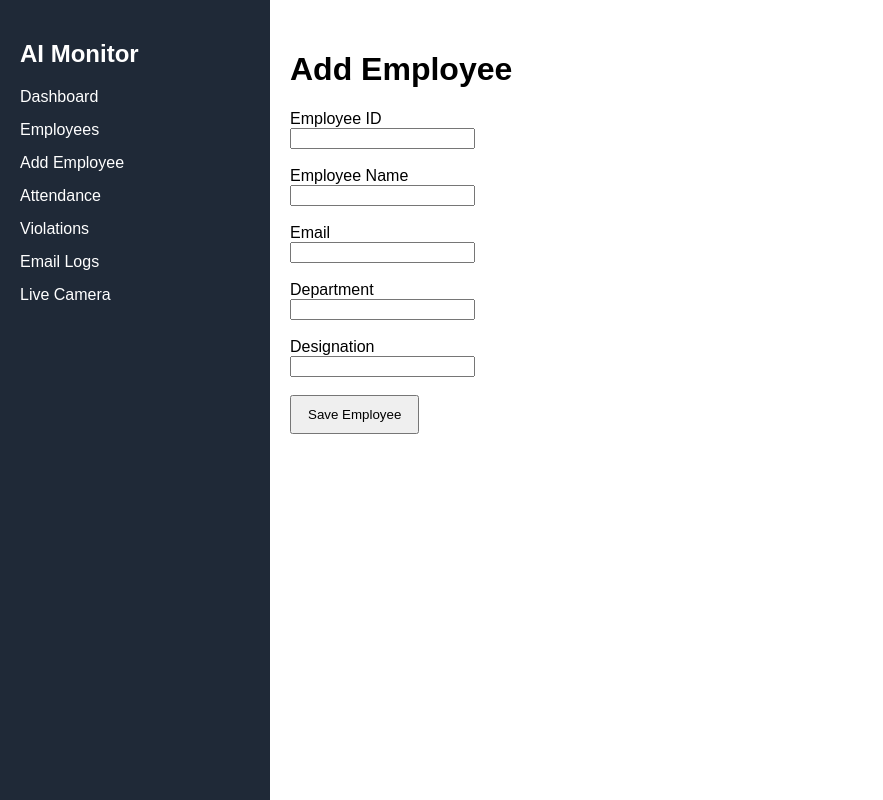
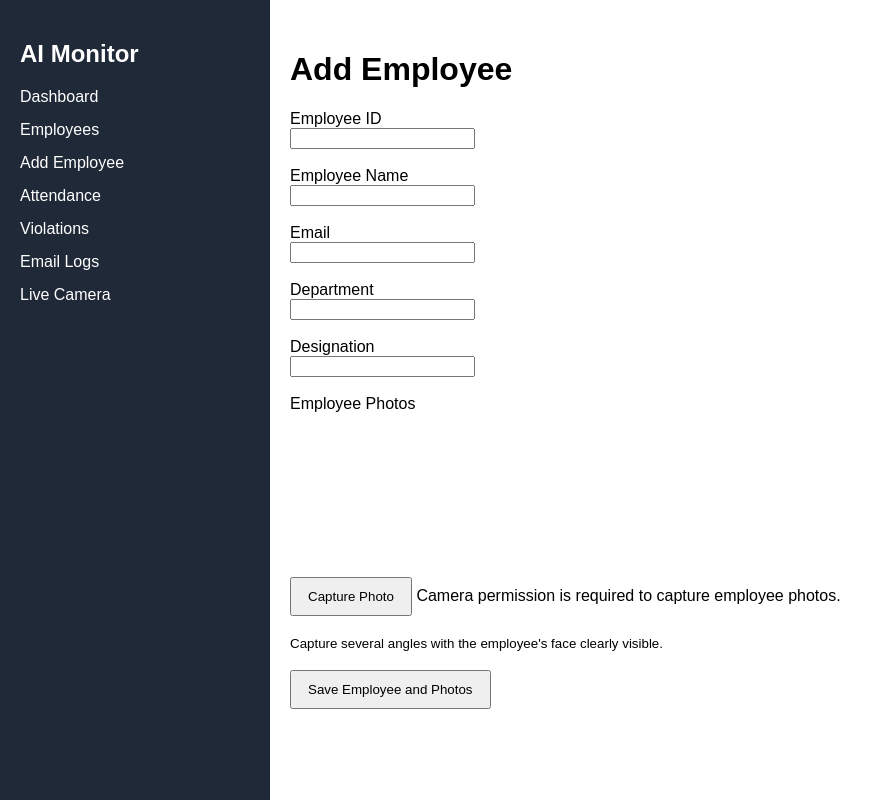
Before and after one commit to khushimaurya1/Smart_Employee_Monitoring_System_with_FaceMaskDetection, a Flask app: page /add_employee in a window 1280 px wide. Shown: the whole page, without its empty margins (0-883 px from the left). Run offline with Flask 3, Linux system fonts and the light colour scheme.

Commit message:
Add deployable camera recognition and guest support

```diff
--- a/app.py
+++ b/app.py
@@ -2,9 +2,13 @@ from __future__ import annotations
 
 import subprocess
 import sys
+import os
+import threading
+import time
 from pathlib import Path
 
-from flask import Flask, redirect, render_template, request, url_for
+from flask import Flask, jsonify, redirect, render_template, request, url_for
+from werkzeug.utils import secure_filename
 
 from database import Database
 
@@ -12,11 +16,141 @@ app = Flask(__name__)
 
 BASE_DIR = Path(__file__).resolve().parent
 db = Database()
+monitoring_enabled = os.environ.get("ENABLE_LOCAL_MONITORING", "false").lower() == "true"
+frame_processing_enabled = os.environ.get("ENABLE_FRAME_PROCESSING", "true").lower() == "true"
+monitoring_components = None
+monitoring_lock = threading.Lock()
+
+
+def get_monitoring_components():
+    global monitoring_components
+
+    if monitoring_components is None:
+        from detector import MaskDetector
+        from recognizer import FaceRecognizer
+        from tracker import EmployeeTracker
+
+        monitoring_components = (
+            MaskDetector(),
+            FaceRecognizer(),
+            EmployeeTracker(),
+        )
+
+    return monitoring_components
+
+
+def point_is_inside_box(point_x, point_y, box):
+    x1, y1, x2, y2 = box
+    return x1 <= point_x <= x2 and y1 <= point_y <= y2
+
+
+def reset_monitoring_components():
+    global monitoring_components
+    with monitoring_lock:
+        monitoring_components = None
 
 
 @app.route("/")
 def dashboard():
     return render_template("dashboard.html")
+
+
+@app.route("/health")
+def health():
+    return jsonify(status="ok", service="smart-employee-monitoring")
+
+
+@app.route("/process_frame", methods=["POST"])
+def process_frame():
+    if not frame_processing_enabled:
+        return jsonify(error="Frame processing is disabled"), 503
+
+    uploaded_frame = request.files.get("image")
+    if uploaded_frame is None:
+        return jsonify(error="No camera frame was uploaded"), 400
+
+    try:
+        import cv2
+        import numpy as np
+        from employee_data import HR
+        from mail import email_configuration_error, send_email, send_hr_email
+        from screenshot import save_screenshot
+
+        frame_bytes = uploaded_frame.read()
+        frame = cv2.imdecode(np.frombuffer(frame_bytes, dtype=np.uint8), cv2.IMREAD_COLOR)
+        if frame is None:
+            return jsonify(error="The uploaded camera frame is invalid"), 400
+
+        started_at = time.perf_counter()
+        with monitoring_lock:
+            detector, recognizer, tracker = get_monitoring_components()
+            recognized_faces = recognizer.recognize(frame)
+            detection_results = detector.detect(frame)
+            detections = []
+            attendance_marked = []
+            violations_logged = []
+            email_status = "not_needed"
+
+            for result in detection_results:
+                for box in result.boxes:
+                    coordinates = tuple(map(int, box.xyxy[0]))
+                    class_id = int(box.cls[0])
+                    label = str(result.names[class_id]).lower()
+                    person_name = "Unknown"
+
+                    for face in recognized_faces:
+                        face_box = face["bbox"]
+                        center_x = (face_box[0] + face_box[2]) // 2
+                        center_y = (face_box[1] + face_box[3]) // 2
+                        if point_is_inside_box(center_x, center_y, coordinates):
+                            person_name = face["name"]
+                            break
+
+                    if person_name not in ("Unknown", "Guest"):
+                        if db.mark_attendance(person_name):
+                            attendance_marked.append(person_name)
+                        warning_triggered = tracker.update(person_name, label)
+
+                        if warning_triggered:
+                            employee = db.get_employee(person_name)
+                            if employee is not None:
+                                email_sent = send_email(employee["email"], person_name)
+                                screenshot_path = save_screenshot(frame, person_name)
+                                warning_count = tracker.get_warning_count(person_name)
+                                db.add_violation(person_name, warning_count)
+                                violations_logged.append(person_name)
+                                email_status = "sent" if email_sent else "failed"
+
+                                if email_sent:
+                                    db.log_email(person_name, employee["email"])
+
+                                if warning_count >= 3:
+                                    send_hr_email(
+                                        HR["email"],
+                                        person_name,
+                                        warning_count,
+                                        screenshot_path,
+                                    )
+
+                    detections.append({
+                        "name": person_name,
+                        "status": label,
+                        "confidence": round(float(box.conf[0]), 3),
+                    })
+
+            processing_time_ms = round((time.perf_counter() - started_at) * 1000)
+
+        return jsonify(
+            detections=detections,
+            attendance_marked=attendance_marked,
+            violations_logged=violations_logged,
+            email_status=email_status,
+            email_configuration_error=email_configuration_error(),
+            processing_time_ms=processing_time_ms,
+        )
+    except Exception as error:
+        app.logger.exception("Camera frame processing failed")
+        return jsonify(error=f"Camera processing failed: {error}"), 503
 
 
 @app.route("/employees")
@@ -41,6 +175,35 @@ def save_employee():
     if not employee_id or not name or not email:
         return redirect(url_for("add_employee"))
 
+    photo_files = [
+        photo for photo in request.files.getlist("photos")
+        if photo and photo.filename
+    ]
+    if not photo_files:
+        return render_template(
+            "add_employee.html",
+            error="Capture at least one clear employee photo before saving.",
+        ), 400
+
+    employee_folder = BASE_DIR / "modules" / "dataset" / "employees" / secure_filename(name)
+    employee_folder.mkdir(parents=True, exist_ok=True)
+    saved_photos = []
+    for index, photo in enumerate(photo_files, start=1):
+        filename = f"registration_{int(time.time())}_{index}.jpg"
+        photo_path = employee_folder / filename
+        photo.save(photo_path)
+        saved_photos.append(photo_path)
+
+    from register_faces import register_employee
+
+    if not register_employee(name):
+        for photo_path in saved_photos:
+            photo_path.unlink(missing_ok=True)
+        return render_template(
+            "add_employee.html",
+            error="No face was found in the captured photos. Please try again with good lighting.",
+        ), 400
+
     db.add_employee(
         employee_id=employee_id,
         name=name,
@@ -48,6 +211,8 @@ def save_employee():
         department=department,
         designation=designation,
     )
+
+    reset_monitoring_components()
 
     return redirect(url_for("employees"))
 
@@ -72,20 +237,29 @@ def email_logs():
 
 @app.route("/camera")
 def camera():
-    return render_template("camera.html", running=False)
+    return render_template(
+        "camera.html",
+        running=False,
+        monitoring_enabled=monitoring_enabled,
+    )
 
 
 @app.route("/start_monitoring", methods=["POST"])
 def start_monitoring():
-    script_path = BASE_DIR / "main.py"
-    if script_path.exists():
-        subprocess.Popen(
-            [sys.executable, str(script_path)],
-            cwd=str(BASE_DIR),
-            creationflags=0,
-        )
+    if monitoring_enabled:
+        script_path = BASE_DIR / "main.py"
+        if script_path.exists():
+            subprocess.Popen(
+                [sys.executable, str(script_path)],
+                cwd=str(BASE_DIR),
+                creationflags=0,
+            )
     return redirect(url_for("camera"))
 
 
 if __name__ == "__main__":
-    app.run(debug=True, host="0.0.0.0", port=5000)
+    app.run(
+        debug=os.environ.get("FLASK_DEBUG", "false").lower() == "true",
+        host="0.0.0.0",
+        port=int(os.environ.get("PORT", "5000")),
+    )
--- a/main.py
+++ b/main.py
@@ -177,7 +177,7 @@ while True:
             # EMAIL / ATTENDANCE / VIOLATION LOGIC
             # =================================================
 
-            if person_name != "Unknown":
+            if person_name not in ("Unknown", "Guest"):
 
                 # -----------------------------------------
                 # Attendance
--- a/register_faces.py
+++ b/register_faces.py
@@ -3,6 +3,7 @@ import cv2
 import pickle
 import numpy as np
 from insightface.app import FaceAnalysis
+from werkzeug.utils import secure_filename
 
 BASE_DIR = os.path.dirname(os.path.abspath(__file__))
 
@@ -22,7 +23,7 @@ def register_employee(employee_name):
         "modules",
         "dataset",
         "employees",
-        employee_name
+        secure_filename(employee_name)
     )
 
     if not os.path.exists(dataset_path):
--- a/templates/add_employee.html
+++ b/templates/add_employee.html
@@ -4,7 +4,11 @@
 
 <h1>Add Employee</h1>
 
-<form action="/save_employee" method="POST">
+{% if error %}
+<p class="error">{{ error }}</p>
+{% endif %}
+
+<form action="{{ url_for('save_employee') }}" method="POST" enctype="multipart/form-data">
 
     <label for="employee_id">Employee ID</label><br>
     <input id="employee_id" type="text" name="employee_id" required><br><br>
@@ -21,10 +25,65 @@
     <label for="designation">Designation</label><br>
     <input id="designation" type="text" name="designation" required><br><br>
 
+    <label>Employee Photos</label><br>
+    <video id="registration-camera" autoplay muted playsinline width="320"></video><br>
+    <button id="capture-photo" type="button">Capture Photo</button>
+    <span id="photo-count">0 photos captured</span>
+    <div id="photo-previews"></div>
+    <input id="photos" type="file" name="photos" accept="image/*" multiple hidden>
+    <br><small>Capture several angles with the employee's face clearly visible.</small><br><br>
+
     <button type="submit">
-        Save Employee
+        Save Employee and Photos
     </button>
 
 </form>
 
+<script>
+    const registrationCamera = document.getElementById("registration-camera");
+    const captureButton = document.getElementById("capture-photo");
+    const photoInput = document.getElementById("photos");
+    const photoCount = document.getElementById("photo-count");
+    const photoPreviews = document.getElementById("photo-previews");
+    const capturedPhotos = [];
+    let registrationStream;
+
+    async function startRegistrationCamera() {
+        try {
+            registrationStream = await navigator.mediaDevices.getUserMedia({video: true, audio: false});
+            registrationCamera.srcObject = registrationStream;
+        } catch (error) {
+            photoCount.textContent = "Camera permission is required to capture employee photos.";
+        }
+    }
+
+    captureButton.addEventListener("click", () => {
+        if (!registrationCamera.videoWidth) return;
+        const canvas = document.createElement("canvas");
+        canvas.width = registrationCamera.videoWidth;
+        canvas.height = registrationCamera.videoHeight;
+        canvas.getContext("2d").drawImage(registrationCamera, 0, 0);
+        canvas.toBlob((blob) => {
+            capturedPhotos.push(new File([blob], `employee-${capturedPhotos.length + 1}.jpg`, {type: "image/jpeg"}));
+            const preview = document.createElement("img");
+            preview.src = URL.createObjectURL(blob);
+            preview.width = 100;
+            preview.style.margin = "4px";
+            photoPreviews.appendChild(preview);
+            photoCount.textContent = `${capturedPhotos.length} photos captured`;
+        }, "image/jpeg", 0.9);
+    });
+
+    document.querySelector("form").addEventListener("submit", () => {
+        const transfer = new DataTransfer();
+        capturedPhotos.forEach((photo) => transfer.items.add(photo));
+        photoInput.files = transfer.files;
+    });
+
+    window.addEventListener("beforeunload", () => {
+        if (registrationStream) registrationStream.getTracks().forEach((track) => track.stop());
+    });
+    startRegistrationCamera();
+</script>
+
 {% endblock %}
--- a/templates/base.html
+++ b/templates/base.html
@@ -17,19 +17,19 @@
 
     <h2>AI Monitor</h2>
 
-    <a href="/">Dashboard</a>
+    <a href="{{ url_for('dashboard') }}">Dashboard</a>
 
-    <a href="/employees">Employees</a>
+    <a href="{{ url_for('employees') }}">Employees</a>
 
-    <a href="/add_employee">Add Employee</a>
+    <a href="{{ url_for('add_employee') }}">Add Employee</a>
 
-    <a href="/attendance">Attendance</a>
+    <a href="{{ url_for('attendance') }}">Attendance</a>
 
-    <a href="/violations">Violations</a>
+    <a href="{{ url_for('violations') }}">Violations</a>
 
-    <a href="/email_logs">Email Logs</a>
+    <a href="{{ url_for('email_logs') }}">Email Logs</a>
 
-    <a href="/camera">Live Camera</a>
+    <a href="{{ url_for('camera') }}">Live Camera</a>
 
 </div>
 
--- /dev/null
+++ b/wsgi.py
@@ -0,0 +1,5 @@
+"""Production WSGI entrypoint for the monitoring dashboard."""
+
+from app import app
+
+__all__ = ["app"]
```
Also changed, not shown: database.py (+10 -2 lines), mail.py (+15 -4 lines), recognizer.py (+6 -7 lines), render.yaml (added, +7 -0 lines), requirements.txt (added, +8 -0 lines), templates/camera.html (+59 -3 lines), README.md, 3 other files.
